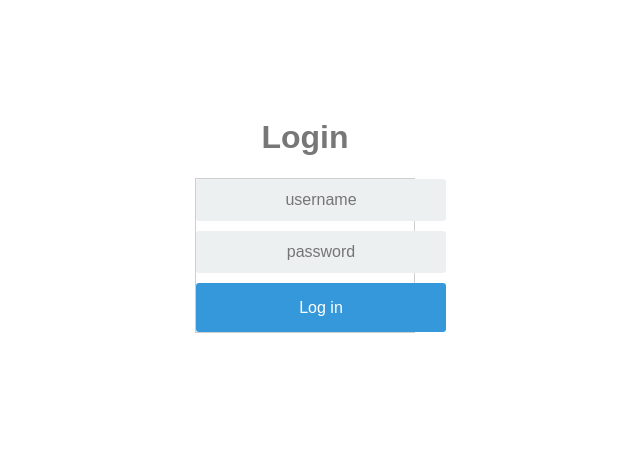
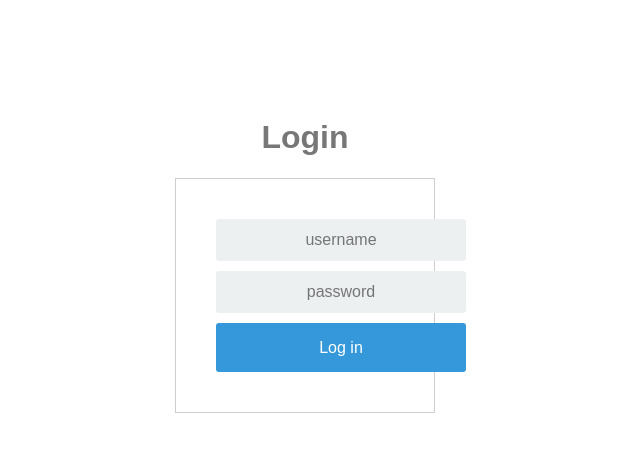
Before and after one commit to jfgphillips/stock-dataservice, a Flask app: page / in a window 1280 px wide. Shown: the top 452 px of the page, without its empty margins (335-975 px from the left). Run offline with Flask 2, Linux system fonts and the light colour scheme.

Commit message:
fixed login outline

```diff
--- a/static/style.css
+++ b/static/style.css
@@ -27,8 +27,9 @@ color: #777;
 
 .login-form {
 text-align: center;
+padding: 40px;
 border: 1px solid #cecece;
-margin: 20px;
+
 }
 .control-group {
 margin-bottom: 10px;
```
